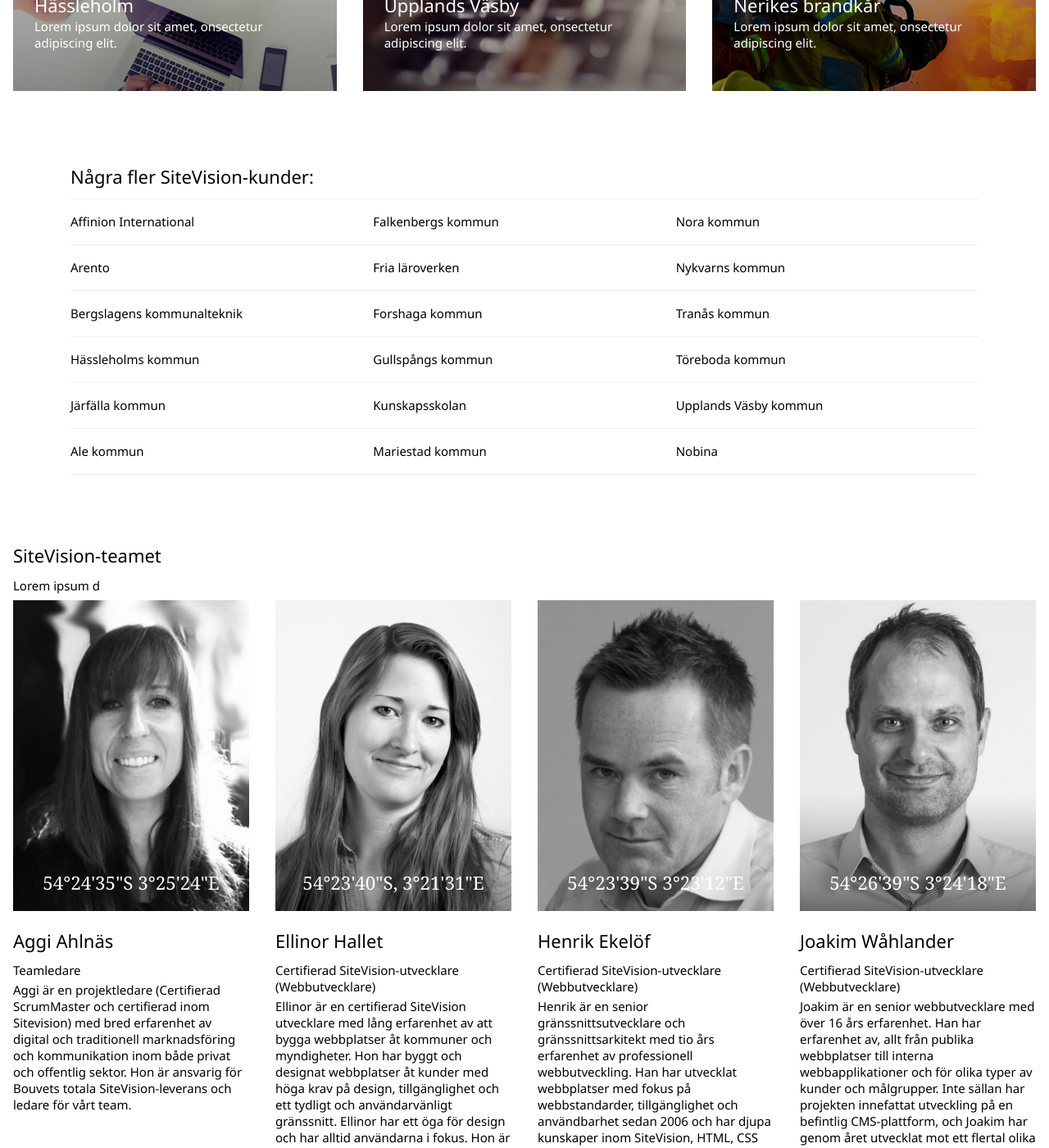
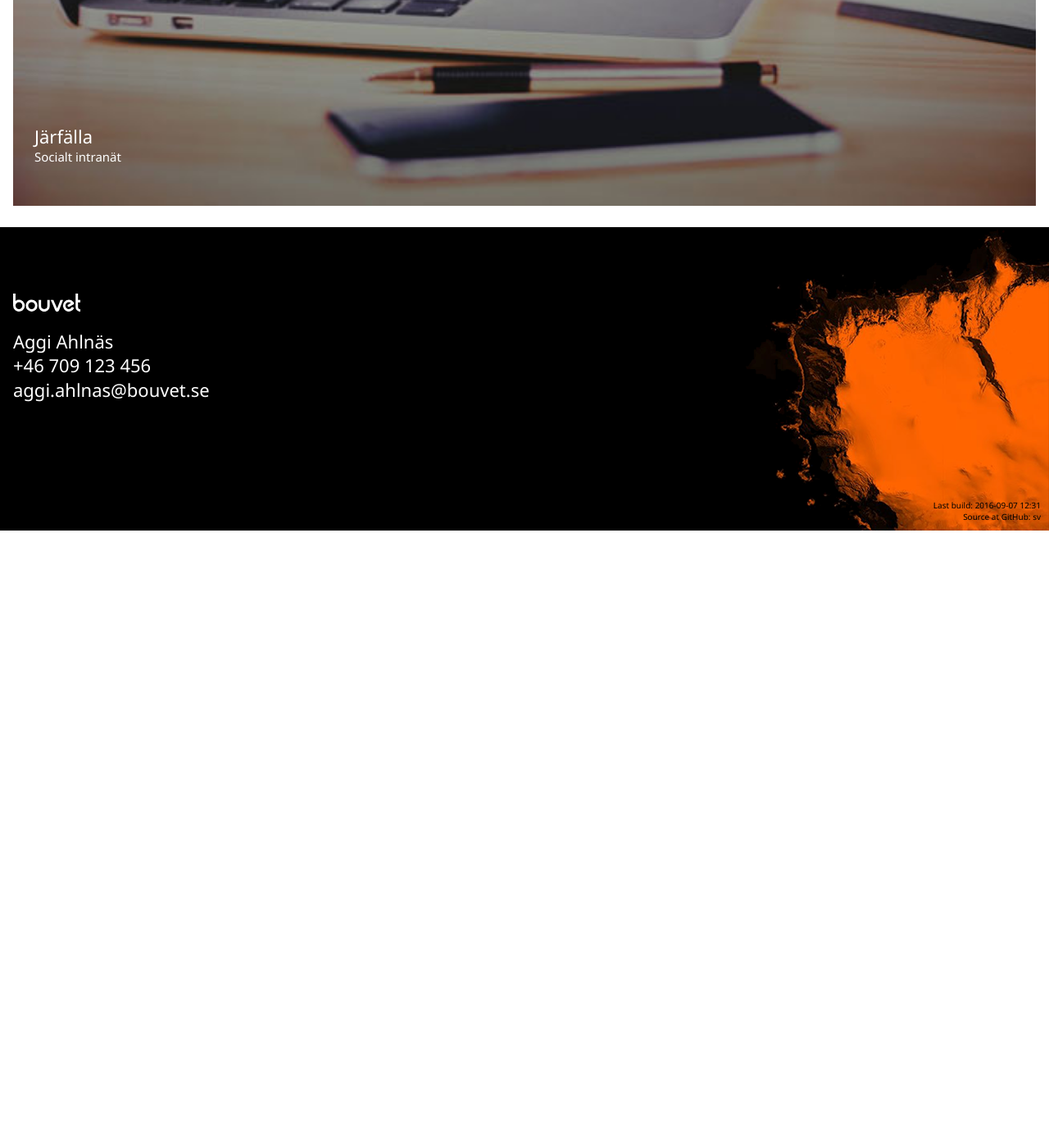
Before and after one commit to BouvetStockholmAB/sv, a Jekyll site: the page built from index.md, in a window 1280 px wide and 1400 px high, scrolled down 2262 px. Shown: the whole window at 82% size. Built offline with Jekyll 4.4.1, drawn with Linux system fonts in a browser that asks for light colours; some web fonts are replaced; after the commit the page ends 2909 px from its top, so only the background shows below that; part of the change alters nothing that is shown; some of the changed text lies outside the part shown.

Commit message:
Ändrat i html för Järfälla

```diff
--- a/_data/blocks.json
+++ b/_data/blocks.json
@@ -20,7 +20,7 @@
         "article": {
             "heading": "Jönköping",
             "preamble": "<p>Intranätet ska vara en naturlig startpunkt för samtliga medarbetare i Järfälla kommun. Det ska göra verksamhetssystem och verktyg tillgängliga för alla medarbetare baserat på behov och behörighet. Intranätet ska främja samarbete mellan medarbetare inom Järfälla kommun oavsett organisationstillhörighet.</p>",
-            "html": "<p>Nulla non magna id lacus semper elementum in ac eros...Lorem ipsum dolor sit amet, onsectetur adipiscing elit. Nulla non magna id lacus semper elementum in ac eros. Lorem ipsum dolor sit amet, onsectetur adipiscing elit. Nulla non magna id lacus semper elementum in ac eros...Lorem ipsum dolor sit amet, onsectetur adipiscing elit.</p>",
+            "html": "<p>Intranätet ska främja samarbete mellan medarbetare inom Järfälla kommun oavsett organisationstillhörighet.</p>",
             "links": [
                 { "href": "#", "text": "Länk?" }
             ],
@@ -44,15 +44,15 @@
     },
     "jarfalla": {
         "heading": "Järfälla",
-        "text": "Lorem ipsum dolor sit amet, onsectetur adipiscing elit.",
+        "text": "Socialt intranät",
         "article": {
             "heading": "Järfälla",
-            "preamble": "<p>Lorem ipsum dolor sit amet, onsectetur adipiscing elit. Nulla non magna id lacus semper elementum in ac eros.</p>",
-            "html": "<p>Nulla non magna id lacus semper elementum in ac eros...Lorem ipsum dolor sit amet, onsectetur adipiscing elit. Nulla non magna id lacus semper elementum in ac eros. Lorem ipsum dolor sit amet, onsectetur adipiscing elit. Nulla non magna id lacus semper elementum in ac eros...Lorem ipsum dolor sit amet, onsectetur adipiscing elit.</p>",
+            "preamble": "<p>Intranätet ska främja samarbete mellan medarbetare inom Järfälla kommun oavsett organisationstillhörigh.</p>",
+            "html": "<p> Målgruppen är för det nya intranätet är alla anställda i kommunen. Viktigaste krav En utav de viktigare är att sidorna skulle ha responsiv web design. Att söket ska fungera och kunna utvecklas utifrån behov. Från 6000 sidor till 250 Social collaboration modulen eller ”Grupper” som vi kallar det i Järfälla kommun. Och profilsidorna där man kan hitta medarbetare mycket smidigt. Innehållsmässigt har antalet sidor gått från ca 6000 sidor till ca 250 sidor.</p",
             "links": [
                 { "href": "#", "text": "Länk?" }
             ],
-            "quote": "Nulla non magna id lacus semper elementum in ac eros"
+            "quote": "Det har fungerat mycket bra. Det har varit smidigt, tillmötesgående och inget krångel. Utvecklarna som vi har haft tillgång till i vårt projekt har varit helt fantastiska! Professionella, tålmodiga och lösningsfokuserade."
         },
         "screen": true
     },
```
